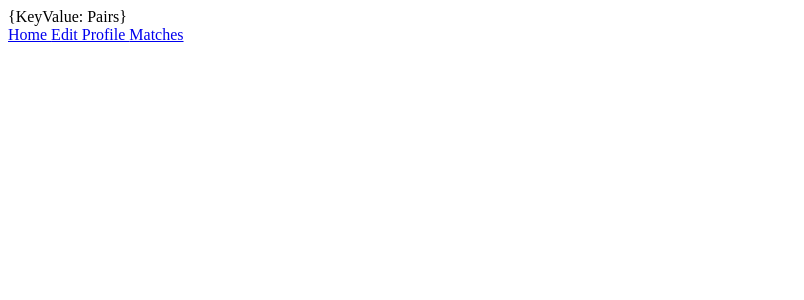
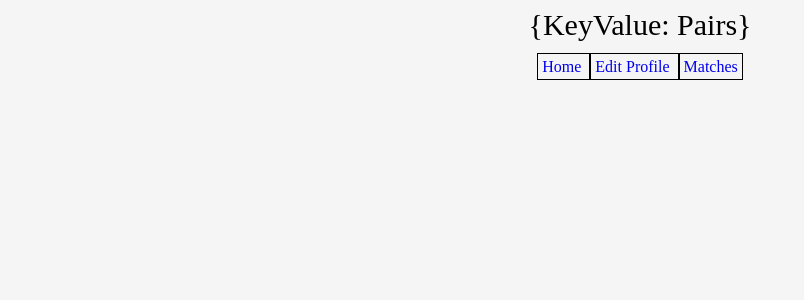
Before and after one commit to nickolipengelly/keyvaluepairs, a React (Create React App) app in the folder client/: page /userInfo in a window 1280 px wide. Shown: the top 300 px of the page, without its empty margins (0-804 px from the left). Built offline with nearby package versions, Linux system fonts and the light colour scheme.

Commit message:
nov 7 commits

```diff
--- a/client/package.json
+++ b/client/package.json
@@ -3,6 +3,7 @@
   "version": "0.1.0",
   "private": true,
   "dependencies": {
+    "npm": "^6.4.1",
     "react": "^16.6.0",
     "react-dom": "^16.6.0",
     "react-router-dom": "^4.3.1",
--- a/client/src/Header.js
+++ b/client/src/Header.js
@@ -1,9 +1,10 @@
 import React from 'react'
+
 import "./style/header.css"
 
 function Header(){
     return(
-        <div>
+        <div className="header">
             &#123;KeyValue: Pairs&#125;
 
         </div>
--- a/client/src/Matches.js
+++ b/client/src/Matches.js
@@ -1,9 +1,14 @@
 import React from "react";
 import "./style/matches.css";
 
+
+//axios call to get photo,name, programming langauges, preferred speaking language, and vote button.
+
+//map through returned value and output to matches to display
 function Matches() {
   return (
     <div>
+
       Lorem ipsum dolor sit amet consectetur adipisicing elit. Voluptatum,
       ratione. Eveniet rerum sed nesciunt, veniam quia nulla qui pariatur
       explicabo recusandae temporibus accusamus tenetur. Voluptatum eveniet
--- a/client/src/Nav.js
+++ b/client/src/Nav.js
@@ -5,10 +5,10 @@ import "./style/nav.css"
 
 function Nav() {
   return (
-    <nav>
-      <Link to="/"> Home </Link>
-      <Link to="./Profile"> Edit Profile </Link>
-      <Link to="./Matches"> Matches </Link>
+    <nav className="nav">
+      <Link className="homeLink"to="/"> Home </Link>
+      <Link className="profileLink"to="./Profile"> Edit Profile </Link>
+      <Link className="matchesLink"to="./Matches"> Matches </Link>
     </nav>
 
   );
--- a/client/src/languagePick.js
+++ b/client/src/languagePick.js
@@ -4,7 +4,7 @@ import "./style/languagePick.css"
 
 function LanguagePick(){
     return(
-        <select name="spokenLanguage" id="spokenLanguage" multiple>
+        <select name="SpokenLanguage" id="SpokenLanguage" multiple>
             <option value="">English</option>
             <option value="">Spanish</option>
             <option value="">Pashto</option>
--- a/client/src/programmingPick.js
+++ b/client/src/programmingPick.js
@@ -5,7 +5,7 @@ import "./style/programmingPick.css"
 function ProgrammingPick(){
     return(
         <div>
-        <select name="ProgrammingLanguage" id="programmingLanguage" multiple>
+        <select name="ProgrammingLanguage" id="ProgrammingLanguage" multiple>
             <option value="CSS">CSS</option>
             <option value="HTML">HTML</option>
             <option value="JavaScript">JavaScript</option>
--- a/client/src/style/app.css
+++ b/client/src/style/app.css
@@ -0,0 +1,3 @@
+body{
+    background-color: whitesmoke;
+}
--- a/client/src/style/header.css
+++ b/client/src/style/header.css
@@ -0,0 +1,6 @@
+.header{
+    height: 50px;
+    text-align: center;
+    font-size:30px;
+    color: black;
+}
--- a/client/src/style/nav.css
+++ b/client/src/style/nav.css
@@ -0,0 +1,38 @@
+.nav{
+    text-align: center;
+    height: 30px;
+
+}
+.homeLink{
+    border: 1px solid black;
+    text-decoration: none;
+    padding: 4px;
+
+
+}
+.profileLink{
+    border: 1px solid black;
+    text-decoration: none;
+    padding: 4px;
+
+}
+
+.matchesLink{
+    border: 1px solid black;
+    text-decoration: none;
+    padding: 4px;
+
+}
+
+.homeLink:hover{
+    transition: 300ms;
+    color: red;
+    font-size: 20px;
+}
+
+.profileLink:hover{
+    font-size: 20px;
+    transition: 300ms;
+    color: rebeccapurple;
+    transition-delay: 100ms;
+}
```
Also changed, not shown: 1 other file (tests, documents, lock files or other folders).
